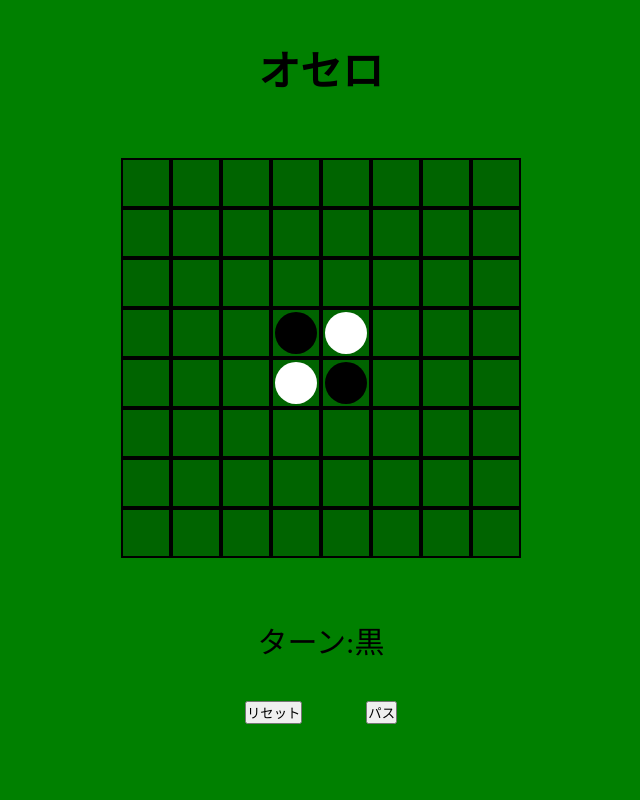
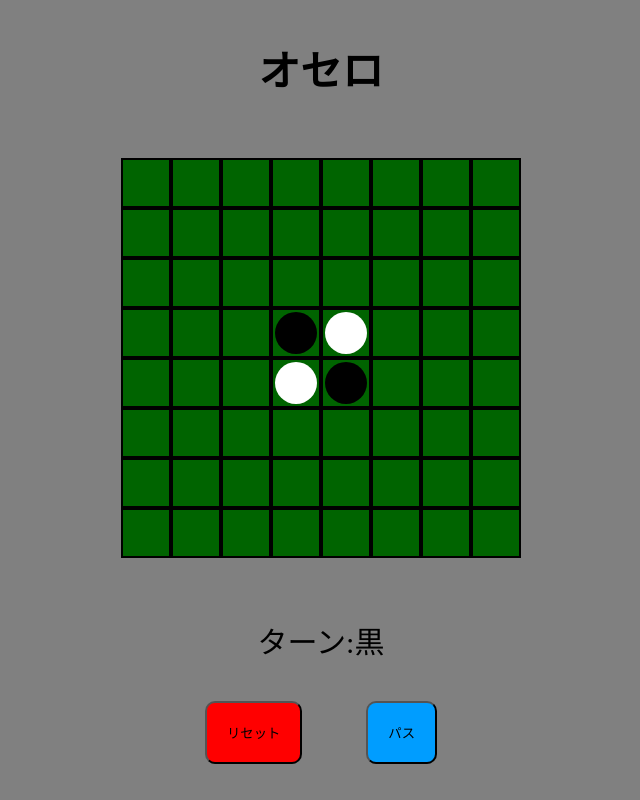
Before and after one commit to koush811/game, a plain HTML site: page index.html in a window 1280 px wide. Shown: the whole page, without its empty margins (319-959 px from the left). Drawn offline with Linux system fonts and the light colour scheme.

Commit message:
ボタンと背景の変更

```diff
--- a/style.css
+++ b/style.css
@@ -5,7 +5,7 @@
 }
 body {
   margin: 0;
-  background-color: #008000;
+  background-color: gray;
 }
 .setumei{
   margin-top: 3%;
@@ -76,3 +76,13 @@ body {
 .can-put{
   background-color: #000000 !important;
 }
+button{
+  padding: 20px 20px;
+  border-radius: 10px;
+}
+#resetBtn{
+  background-color: red;
+}
+#passBtn{
+  background-color: rgb(0, 157, 255);
+}
```
